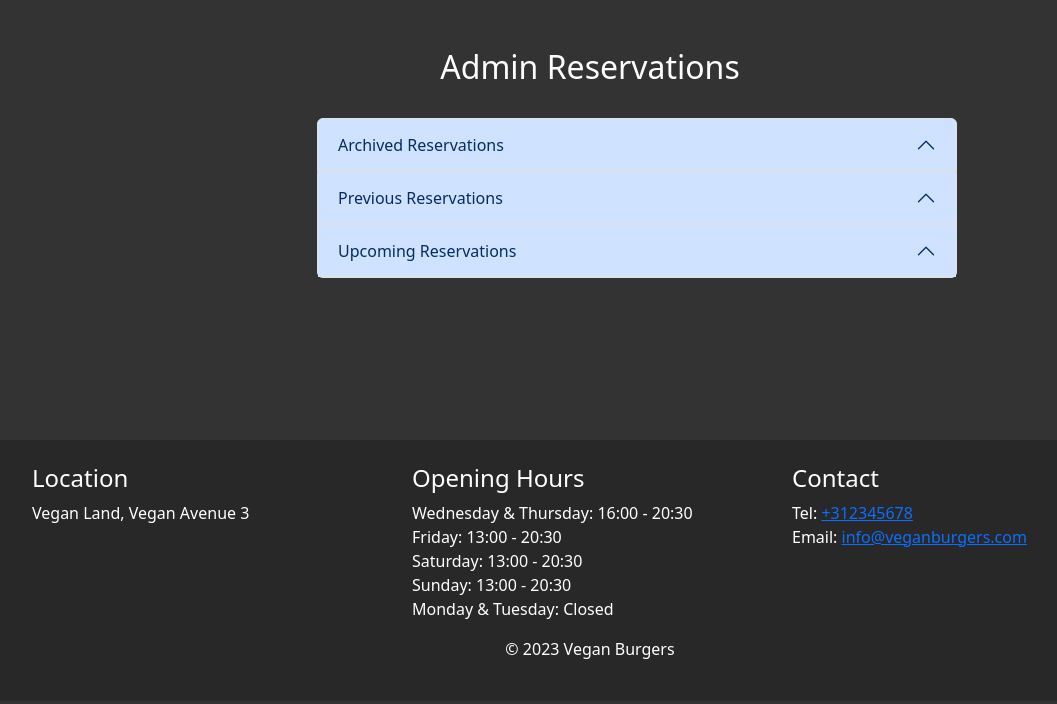
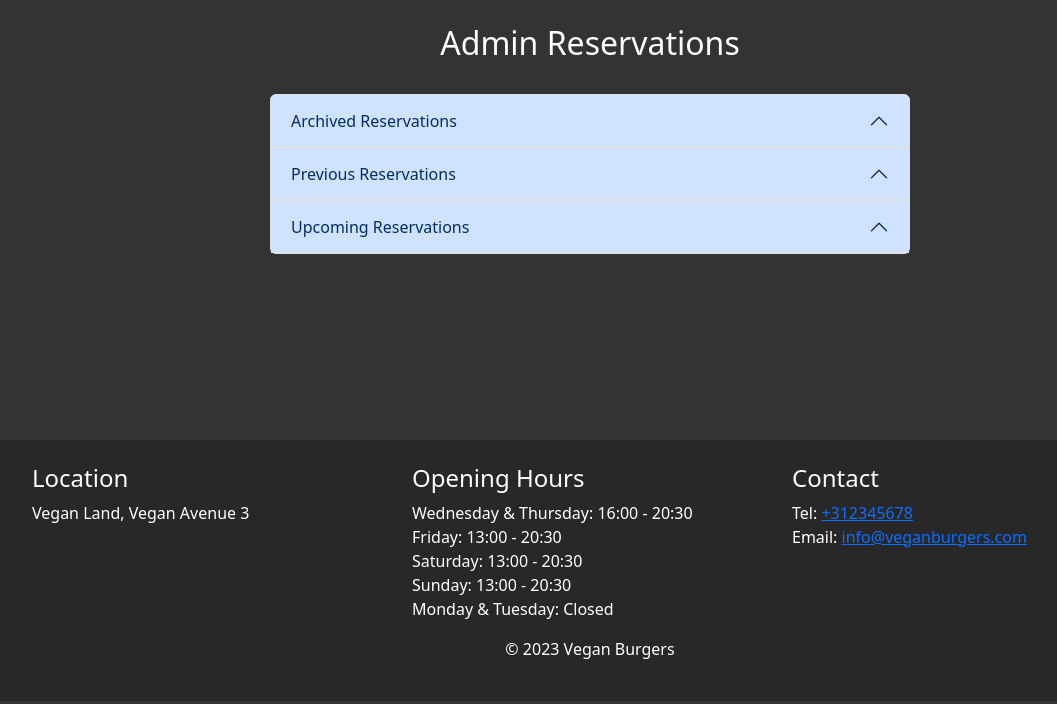
Before and after one commit to luayidriss/vegan_burgers, a Django app: page /reservations-dashboard/ in a window 1280 px wide. Shown: the part 96-800 px from the top of the page, without its empty margins (50-1107 px from the left). Run offline with Django 3.2, Linux system fonts and the light colour scheme; data that the repository does not hold is empty.

Commit message:
center accordion

```diff
--- a/templates/reservations_admin.html
+++ b/templates/reservations_admin.html
@@ -2,9 +2,8 @@
 
 {% block content %}
 <div class="container">
-    <div class="row mt-4">
-        <div class="col-md-6 offset-md-3 mb-4">
     <h2 class="text-center mt-4">Admin Reservations</h2>
+    <div class=" d-flex justify-content-center">
         <div class="accordion mt-4 mb-4" id="reservationsAccordion">
             {% for category, reservations in reservations_by_category.items %}
             <div class="accordion-item">
@@ -71,5 +70,4 @@
         </div>
     </div>
 </div>
-</div>
 {% endblock content %}
```
Lines whose indentation alone changed are shown as unchanged.
